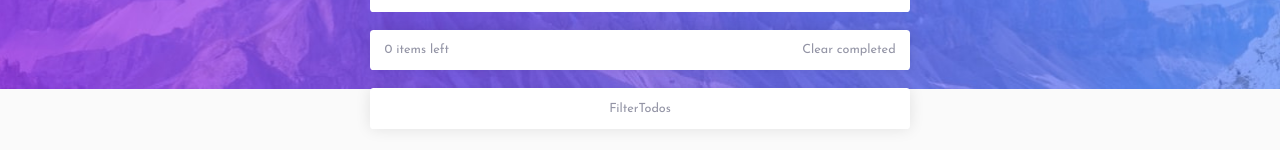
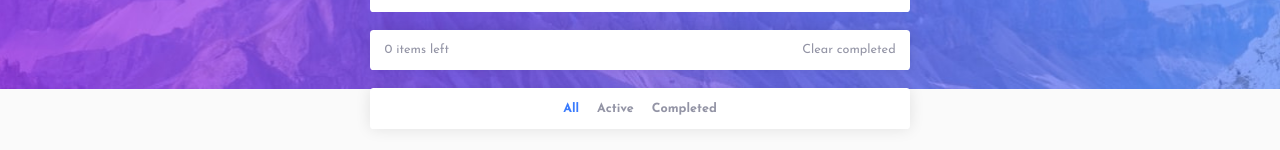
Before and after one commit to syedalimansoor/todo-app, a React (Vite) app: page / in a window 1280 px wide. Shown: the part 212-362 px from the top of the page. Built offline with nearby package versions, Linux system fonts and the light colour scheme.

Commit message:
Create FilterTodos

```diff
--- a/src/components/atomic/FilterTodos.tsx
+++ b/src/components/atomic/FilterTodos.tsx
@@ -1,7 +1,42 @@
-import React from "react";
+import { Filter } from "$/types";
+import React, { FC } from "react";
+import styled from "styled-components";
 
-const FilterTodos = () => {
-  return <div>FilterTodos</div>;
+interface Props {
+  filter: Filter;
+  setFilter: (filter: Filter) => void;
+}
+
+const Wrapper = styled.div`
+  display: flex;
+  gap: 1rem;
+`;
+const Button = styled.button<{ selected: boolean }>`
+  background: transparent;
+  border: none;
+  color: ${(props) =>
+    props.selected
+      ? props.theme.text.filter.active
+      : props.theme.text.filter.default};
+  font-weight: ${(props) => props.theme.font.weight.bold};
+  cursor: pointer;
+  transition: 200ms ease;
+
+  &:hover {
+    color: ${(props) => !props.selected && props.theme.text.filter.hover};
+  }
+`;
+
+const FilterTodos: FC<Props> = ({ filter, setFilter }) => {
+  return (
+    <Wrapper>
+      {(["all", "active", "completed"] as Filter[]).map((f, idx) => (
+        <Button selected={f === filter} onClick={() => setFilter(f)} key={idx}>
+          {f.slice(0, 1).toUpperCase() + f.slice(1)}
+        </Button>
+      ))}
+    </Wrapper>
+  );
 };
 
 export default FilterTodos;
```
